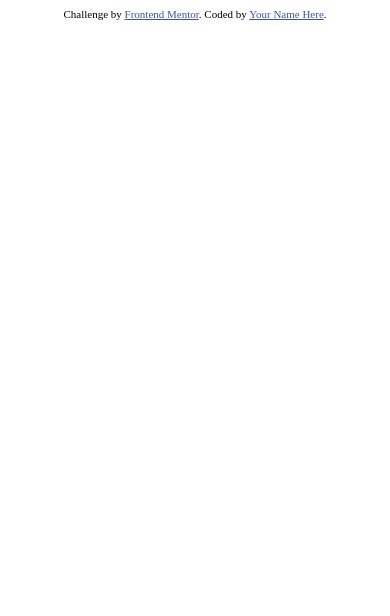
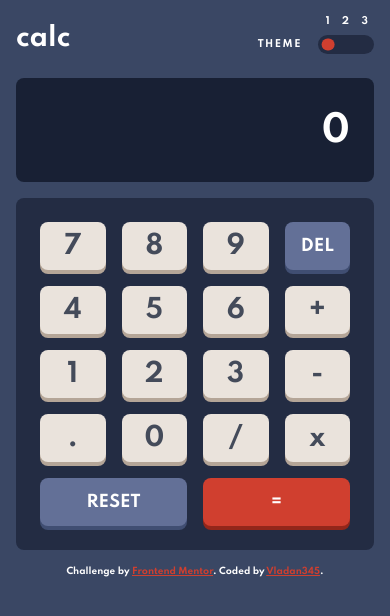
Before and after one commit to vladan345/daily-calculator, a plain HTML site: page index.html in a window 390 px wide. Drawn offline with Linux system fonts and the light colour scheme.

Commit message:
Added functionality and added responsive design

```diff
--- /dev/null
+++ b/app.js
@@ -0,0 +1,85 @@
+const toggle = document.querySelector('.toggle-switch');
+const circle = document.querySelector('.circle');
+const regularKeys = document.querySelectorAll('.regular-key');
+const display = document.querySelector('.display-number');
+const deleteBtn = document.querySelector('#delete-btn');
+const resetBtn = document.querySelector('#reset-btn');
+const equalBtn = document.querySelector('#equal-btn');
+
+var theme = 1;
+var styleVariables = [
+  '--main-bg',
+  '--keypad-bg',
+  '--display-bg',
+  '--special-keys',
+  '--special-shadow',
+  '--equals',
+  '--equals-shadow',
+  '--regular-keys',
+  '--regular-shadow',
+  '--regular-text',
+  '--special-text',
+  '--equals-text',
+  '--body-text',
+];
+var themes = [
+  ['hsl(222, 26%, 31%)', 'hsl(0, 0%, 90%)', 'hsl(268, 75%, 9%)'],
+  ['hsl(223, 31%, 20%)', 'hsl(0, 5%, 81%)', 'hsl(268, 71%, 12%)'],
+  ['hsl(224, 36%, 15%)', 'hsl(0, 0%, 93%)', 'hsl(268, 71%, 12%)'],
+  ['hsl(225, 21%, 49%)', 'hsl(185, 42%, 37%)', 'hsl(281, 89%, 26%)'],
+  ['hsl(224, 28%, 35%)', 'hsl(185, 58%, 25%)', 'hsl(285, 91%, 52%)'],
+  ['hsl(6, 63%, 50%)', 'hsl(25, 98%, 40%)', 'hsl(176, 100%, 44%)'],
+  ['hsl(6, 70%, 34%)', 'hsl(25, 99%, 27%)', 'hsl(177, 92%, 70%)'],
+  ['hsl(30, 25%, 89%)', 'hsl(45, 7%, 89%)', 'hsl(268, 47%, 21%)'],
+  ['hsl(28, 16%, 65%)', 'hsl(35, 11%, 61%)', 'hsl(290, 70%, 36%)'],
+  ['hsl(221, 14%, 31%)', 'hsl(60, 10%, 19%)', 'hsl(52, 100%, 62%)'],
+  ['hsl(0, 0%, 100%)', 'hsl(0, 0%, 100%)', 'hsl(0, 0%, 100%)'],
+  ['hsl(0, 0%, 100%)', 'hsl(0, 0%, 100%)', 'hsl(198, 20%, 13%)'],
+  ['hsl(0, 0%, 100%)', 'hsl(60, 10%, 19%)', 'hsl(52, 100%, 62%)'],
+];
+
+var displayText = '';
+
+function changeTheme() {
+  theme++;
+  if (theme > 3) {
+    theme = 1;
+  }
+  circle.classList.value = `circle theme${theme}`;
+
+  for (let i = 0; i < styleVariables.length; i++) {
+    document.documentElement.style.setProperty(
+      styleVariables[i],
+      themes[i][theme - 1]
+    );
+  }
+}
+function inputKey(event) {
+  displayText += event.target.innerText;
+  updateDisplay(displayText);
+}
+function updateDisplay(text) {
+  display.innerText = text;
+}
+
+function deleteLast() {
+  displayText = displayText.slice(0, -1);
+  updateDisplay(displayText);
+}
+function resetDisplay() {
+  displayText = '0';
+  updateDisplay(displayText);
+}
+function calculate() {
+  displayText = displayText.replace(/x/g, '*');
+  displayText = eval(displayText).toString();
+  updateDisplay(displayText);
+}
+
+regularKeys.forEach(function addListener(key) {
+  key.addEventListener('click', inputKey);
+});
+deleteBtn.addEventListener('click', deleteLast);
+resetBtn.addEventListener('click', resetDisplay);
+equalBtn.addEventListener('click', calculate);
+toggle.addEventListener('click', changeTheme);
--- a/index.html
+++ b/index.html
@@ -1,26 +1,73 @@
 <!DOCTYPE html>
 <html lang="en">
   <head>
-  <meta charset="UTF-8">
-  <meta name="viewport" content="width=device-width, initial-scale=1.0"> <!-- displays site properly based on user's device -->
+    <meta charset="UTF-8" />
+    <meta name="viewport" content="width=device-width, initial-scale=1.0" />
+    <!-- displays site properly based on user's device -->
 
-  <link rel="icon" type="image/png" sizes="32x32" href="./images/favicon-32x32.png">
-
+    <link
+      rel="icon"
+      type="image/png"
+      sizes="32x32"
+      href="./images/favicon-32x32.png"
+    />
+    <link rel="stylesheet" href="style.css" />
     <title>Frontend Mentor | Calculator app</title>
-
-  <!-- Feel free to remove these styles or customise in your own stylesheet 👍 -->
-  <style>
-    .attribution { font-size: 11px; text-align: center; }
-    .attribution a { color: hsl(228, 45%, 44%); }
-  </style>
   </head>
   <body>
-
-
-
+    <div class="calculator">
+      <header>
+        <h1>calc</h1>
+        <div class="themes">
+          <div class="number-labels">
+            <p>1</p>
+            <p>2</p>
+            <p>3</p>
+          </div>
+          <div class="toggle">
+            <p class="toggle-label">THEME</p>
+            <div class="toggle-switch">
+              <div class="circle theme1"></div>
+            </div>
+          </div>
+        </div>
+      </header>
+      <div class="display">
+        <p class="display-number">0</p>
+      </div>
+      <div class="keypad">
+        <p class="regular-key">7</pclass>
+        <p class="regular-key">8</p>
+        <p class="regular-key">9</p>
+        <p id="delete-btn">DEL</p>
+        <!------------------------------>
+        <p class="regular-key">4</p>
+        <p class="regular-key">5</p>
+        <p class="regular-key">6</p>
+        <p class="regular-key">+</p>
+        <!------------------------------>
+        <p class="regular-key">1</p>
+        <p class="regular-key">2</p>
+        <p class="regular-key">3</p>
+        <p class="regular-key">-</p>
+        <!------------------------------>
+        <p class="regular-key">.</p>
+        <p class="regular-key">0</p>
+        <p class="regular-key">/</p>
+        <p class="regular-key">x</p>
+        <!------------------------------>
+        <p id="reset-btn">RESET</p>
+        <p id="equal-btn">=</p>
+      </div>
+    </div>
+    <footer>
       <div class="attribution">
-    Challenge by <a href="https://www.frontendmentor.io?ref=challenge" target="_blank">Frontend Mentor</a>.
-    Coded by <a href="#">Your Name Here</a>.
+        Challenge by
+        <a href="https://www.frontendmentor.io?ref=challenge" target="_blank"
+          >Frontend Mentor</a
+        >. Coded by <a href="https://github.com/vladan345">Vladan345</a>.
       </div>
+    </footer>
+    <script src="app.js"></script>
   </body>
 </html>
--- /dev/null
+++ b/style.css
@@ -0,0 +1,199 @@
+@import url('https://fonts.googleapis.com/css2?family=Spartan:wght@400;700&display=swap');
+/* VARIABLES */
+/*************/
+
+:root {
+  --main-bg: hsl(222, 26%, 31%);
+  --keypad-bg: hsl(223, 31%, 20%);
+  --display-bg: hsl(224, 36%, 15%);
+  /**********/
+  --special-keys: hsl(225, 21%, 49%);
+  --special-shadow: hsl(224, 28%, 35%);
+  --equals: hsl(6, 63%, 50%);
+  --equals-shadow: hsl(6, 70%, 34%);
+  --regular-keys: hsl(30, 25%, 89%);
+  --regular-shadow: hsl(28, 16%, 65%);
+  /**********/
+  --regular-text: hsl(221, 14%, 31%);
+  --special-text: hsl(0, 0%, 100%);
+  --equals-text: hsl(0, 0%, 100%);
+  --body-text: hsl(0, 0%, 100%);
+}
+
+* {
+  margin: 0;
+  padding: 0;
+  box-sizing: border-box;
+}
+html {
+  font-size: 62.5%;
+}
+.attribution {
+  font-size: 1.1rem;
+  text-align: center;
+}
+.attribution a {
+  color: var(--equals);
+}
+body {
+  background: var(--main-bg);
+  font-family: 'Spartan', sans-serif;
+  font-weight: 700;
+  color: var(--body-text);
+  height: 100vh;
+}
+.calculator {
+  max-width: 54rem;
+  margin: 0 auto;
+  padding: 5rem 0;
+}
+
+/* HEADER */
+/**********/
+header {
+  display: flex;
+  justify-content: space-between;
+  align-items: flex-end;
+  margin-bottom: 3rem;
+}
+h1 {
+  font-size: 3.2rem;
+}
+
+.themes {
+  display: flex;
+  flex-direction: column;
+  align-items: flex-end;
+}
+.number-labels {
+  font-size: 1.2rem;
+  width: 6.8rem;
+  display: flex;
+  justify-content: space-around;
+  align-items: center;
+  margin-bottom: 1rem;
+}
+.toggle {
+  display: flex;
+  align-items: center;
+}
+.toggle-label {
+  font-size: 1.2rem;
+  letter-spacing: 1.5px;
+}
+.toggle-switch {
+  width: 7rem;
+  height: 2.4rem;
+  background: var(--keypad-bg);
+  border-radius: 5rem;
+  margin-left: 2rem;
+  position: relative;
+  cursor: pointer;
+}
+.circle {
+  background: var(--equals);
+  width: 1.6rem;
+  height: 1.6rem;
+  border-radius: 50%;
+  transform: translate(-50%, -50%);
+  position: absolute;
+  top: 50%;
+  transition: 0.3s;
+}
+
+.theme1 {
+  left: 18%;
+}
+.theme2 {
+  left: 50%;
+}
+.theme3 {
+  left: 82%;
+}
+/* DISPLAY */
+/**********/
+.display {
+  width: 100%;
+  background: var(--display-bg);
+  height: 13rem;
+  border-radius: 1rem;
+  padding: 4rem 3rem 0 3rem;
+  margin-bottom: 2rem;
+}
+.display-number {
+  color: var(--body-text);
+  font-size: 4.5rem;
+  text-align: right;
+  overflow: hidden;
+}
+
+/* KEYPAD */
+/**********/
+.keypad {
+  width: 100%;
+  background: var(--keypad-bg);
+  border-radius: 1rem;
+  padding: 3rem;
+  display: grid;
+  grid-template-columns: repeat(4, 10rem);
+  grid-template-rows: repeat(5, 6rem);
+  gap: 2.6rem;
+}
+.keypad p {
+  display: flex;
+  justify-content: center;
+  align-items: center;
+  font-size: 3.2rem;
+  border-radius: 1rem;
+  background: var(--regular-keys);
+  color: var(--regular-text);
+  box-shadow: 0 0.5rem var(--regular-shadow);
+  cursor: pointer;
+}
+.keypad p:hover {
+  margin-top: 0.5rem;
+  box-shadow: 0 0.5rem var(--regular-keys);
+}
+#delete-btn {
+  background: var(--special-keys);
+  box-shadow: 0 0.5rem var(--special-shadow);
+  color: var(--special-text);
+  font-size: 2rem;
+}
+#reset-btn {
+  grid-column-start: span 2;
+  background: var(--special-keys);
+  box-shadow: 0 0.5rem var(--special-shadow);
+  color: var(--special-text);
+  font-size: 2rem;
+}
+#delete-btn:hover,
+#reset-btn:hover {
+  margin-top: 0.5rem;
+  box-shadow: 0 0.5rem var(--special-keys);
+}
+#equal-btn {
+  grid-column-start: span 2;
+  background: var(--equals);
+  box-shadow: 0 0.5rem var(--equals-shadow);
+  color: var(--equals-text);
+  font-size: 2rem;
+}
+#equal-btn:hover {
+  margin-top: 0.5rem;
+  box-shadow: 0 0.5rem var(--equals);
+}
+
+@media only screen and (max-width: 600px) {
+  html {
+    font-size: 50%;
+  }
+  .calculator {
+    padding: 2rem;
+  }
+  .keypad {
+    grid-template-columns: repeat(4, 1fr);
+    grid-template-rows: repeat(5, 6rem);
+    gap: 2rem;
+  }
+}
```
Also changed, not shown: 1 other file. Lines whose indentation alone changed are shown as unchanged.
